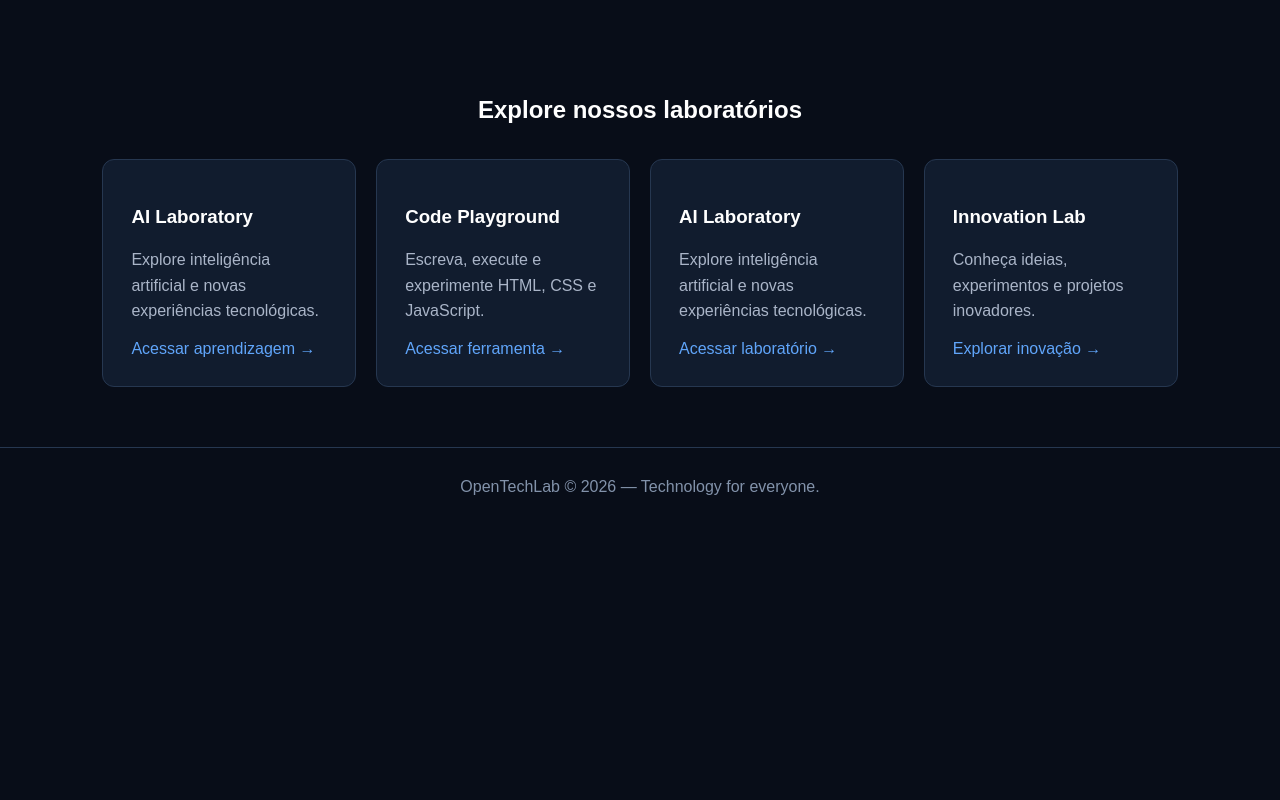
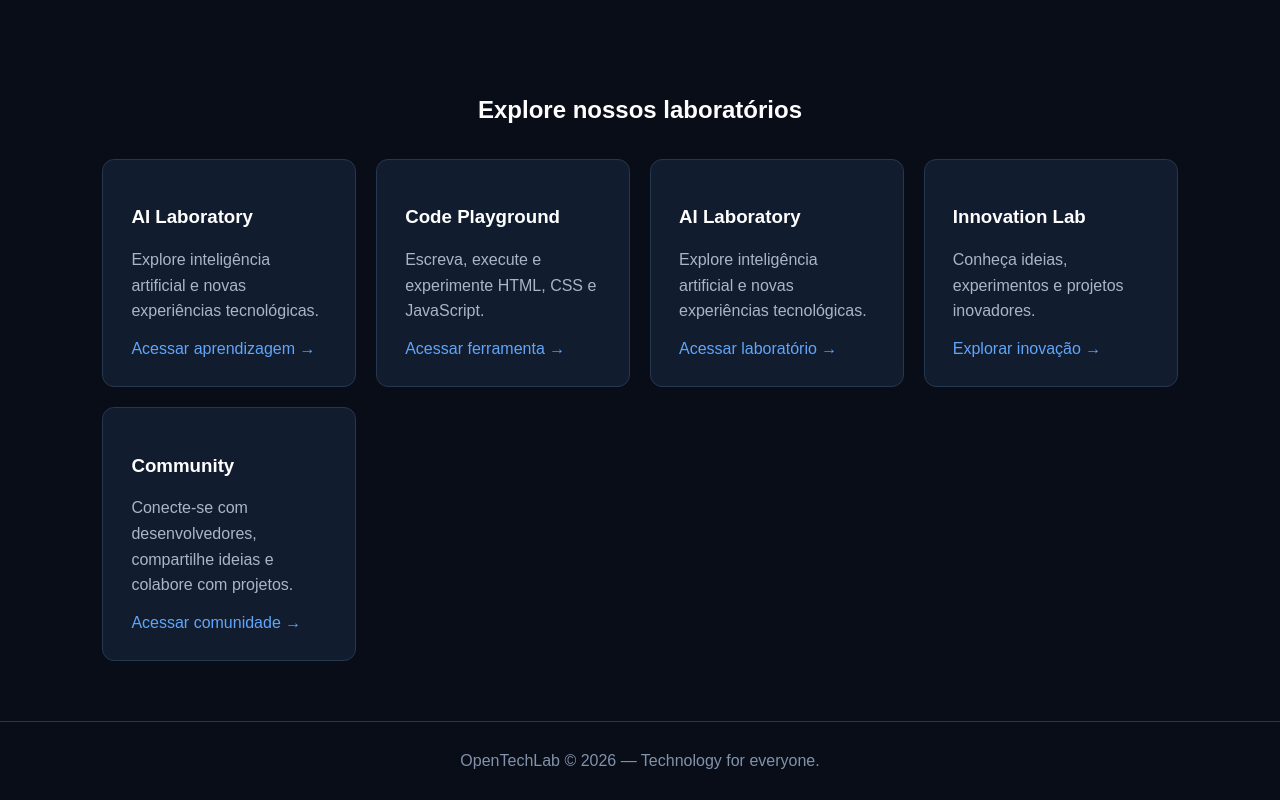
Before and after one commit to pedrocabanhas/ONEVISION, a plain HTML site: page index.html in a window 1280 px wide. Shown: the part 850-1650 px from the top of the page. Before the commit the page ends 1376 px from the top, so only its background shows below. Drawn offline with Linux system fonts and the light colour scheme.

Commit message:
Add community section to index.html

```diff
--- a/index.html
+++ b/index.html
@@ -160,6 +160,12 @@ footer {
     <a href="innovation/index.html">Explorar inovação →</a>
     </div>
 
+<div class="card">
+  <h3>Community</h3>
+  <p>Conecte-se com desenvolvedores, compartilhe ideias e colabore com projetos.</p>
+  <a href="community/index.html">Acessar comunidade →</a>
+</div>
+
   </div>
 </section>
 
```
